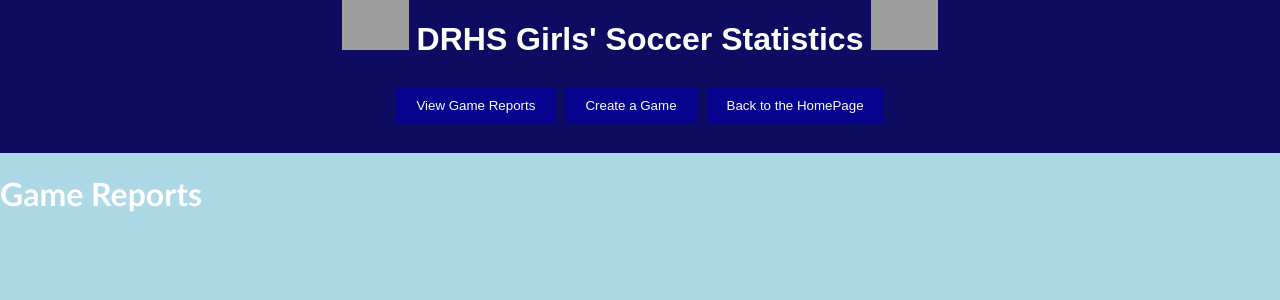
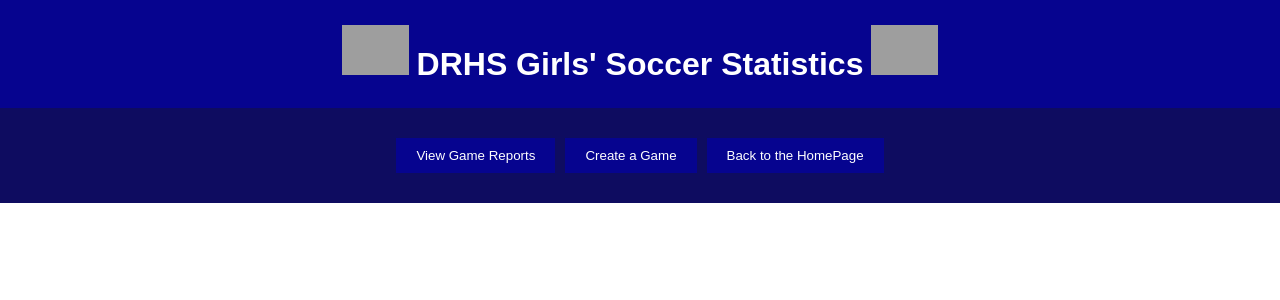
Before and after one commit to mopaws/SoccerStats, a Flask app: page /gameReport in a window 1280 px wide. Shown: the top 300 px of the page. Run offline with Flask 3, Linux system fonts and the light colour scheme; data that the repository does not hold is empty; some libraries are stand-ins or nearby versions; grey boxes are pictures that could not be loaded.

Commit message:
Update report.css

```diff
--- a/static/report.css
+++ b/static/report.css
@@ -1,17 +1,21 @@
 body{
-    background-color:#ADD8E6;
+    background-color:white;
 }
 .game{
-background-color:#5dadc8;
+background-color:white;
 
 }
 #heading{
-    background-color:#0E0C60;
+    background-color:#06048f;
     margin-block-start: 0px;
     margin-block-end:0px;
-    background-color: #0E0C60 !important;
+    background-color: #06048f !important;
+    padding-left: 20px;
+    padding-right: 20px;
+    padding: 25px;
 
 }
 #space{
-    background-color:#0E0C60;
+    background-color:#06048f;
+    margin: 0;
 }
```
